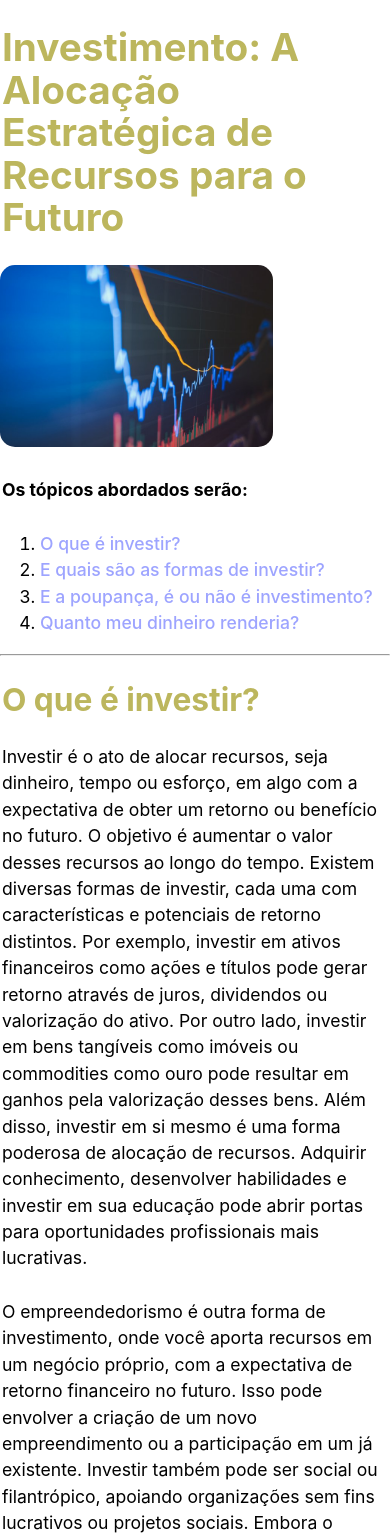
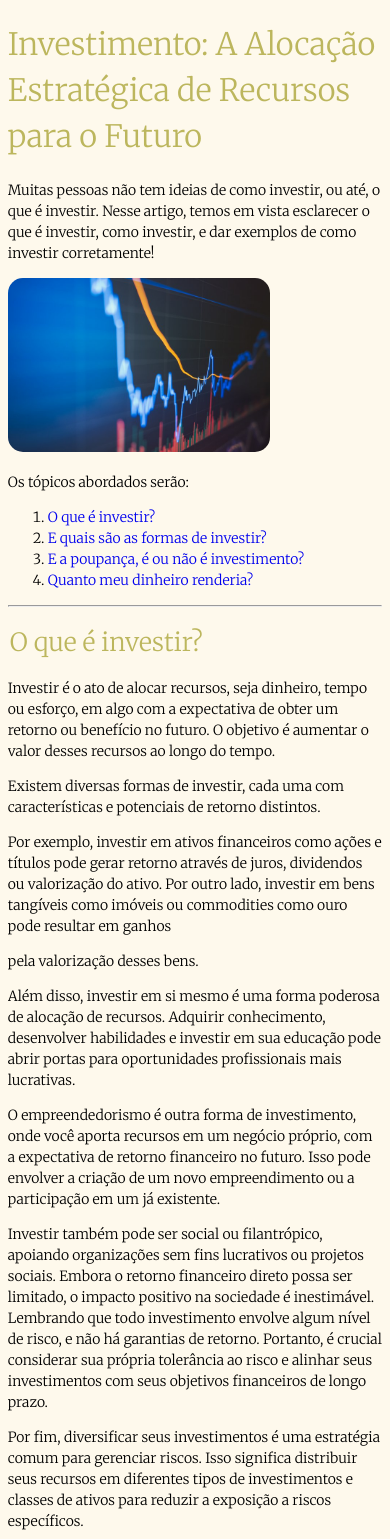
Before and after one commit to Guztaver/aprendendoAInvenstir, a Vue app: page / in a window 390 px wide. Shown: the top 1539 px of the page. Built offline with nearby package versions, Linux system fonts and the light colour scheme.

Commit message:
style: adding a consistend desgin, html: making more semantic

```diff
--- a/index.html
+++ b/index.html
@@ -1,9 +1,11 @@
 <!doctype html>
-<html lang="en">
+<html lang="pt">
   <head>
     <meta charset="UTF-8" />
     <link rel="icon" type="image/svg+xml" href="/logo.png" />
-    <meta name="viewport" content="width=device-width, initial-scale=1.0" />
+    <meta name="viewport" content="width=device-width, initial-scale=1" />
+    <meta name="description" content="Um artigo para ensinar as pessoas de como investir corretamente, alguns calculos para exemplificar" />
+    <meta name="author" content="Gustavo Muniz, Kalila Reis, Pablo Estevão Barreto e Davi Wávila">
     <title>Aprendendo a como investir</title>
   </head>
   <body>
--- a/src/App.vue
+++ b/src/App.vue
@@ -7,34 +7,55 @@ import AboutUs from './components/AboutUs.vue'
 </script>
 
 <template>
+  <header>
     <h1>Investimento: A Alocação Estratégica de Recursos para o Futuro</h1>
+    <p>Muitas pessoas não tem ideias de como investir, ou até, o que é investir. Nesse artigo, temos em vista esclarecer o
+      que é investir, como investir, e dar exemplos de como investir corretamente!</p>
+  </header>
 
+  <main>
     <img src="./assets/fluxo-de-caixa-de-investimentos.jpg" alt="Foto de um gráfico ilustrativo" />
 
     <label for="navigator">
       <p><b>Os tópicos abordados serão:</b></p>
     </label>
 
+    <section>
       <ol id="navigator">
         <li><a href="#invest">O que é investir?</a></li>
         <li><a href="#risks">E quais são as formas de investir?</a></li>
         <li><a href="#savings">E a poupança, é ou não é investimento?</a></li>
         <li><a href="#investing">Quanto meu dinheiro renderia?</a></li>
       </ol>
+    </section>
 
     <hr>
 
+    <article>
       <WhatIs />
+    </article>
 
+    <article>
       <Risks />
+    </article>
 
+    <article>
       <Savings />
+    </article>
 
+    <article>
       <Investing />
+    </article>
 
     <hr>
 
+  </main>
+
+  <footer>
+    <section>
       <AboutUs />
+    </section>
+  </footer>
 </template>
 
 <style></style>
--- a/src/components/AboutUs.vue
+++ b/src/components/AboutUs.vue
@@ -6,7 +6,6 @@
   <p>Nosso grupo é composto por:</p>
 
   <ol>
-    <ul>Ana Clara de Jesus</ul>
     <ul>Davi Wávila</ul>
     <ul>Gustavo Muniz</ul>
     <ul>Kalila Reis</ul>
--- a/src/components/Savings.vue
+++ b/src/components/Savings.vue
@@ -7,31 +7,46 @@
     <br />
     <p>A poupança é frequentemente considerada uma forma de investimento, mas, apesar delar jerar 0,5% ao mês + TR, é
       importante notar que ela possui algumas características distintas em comparação com outros tipos de investimentos.
+    <p>
       A principal diferença reside no retorno financeiro que a poupança oferece. Ela é considerada uma opção de
       investimento de baixo risco, mas também proporciona um retorno relativamente baixo em termos de juros.
-
+    </p>
+    <p>
       Nos últimos anos, em muitos lugares do mundo, as taxas de juros para contas de poupança têm sido bastante baixas, o
       que significa que o crescimento do dinheiro investido é limitado.
+    <p>
       Por outro lado, outros tipos de investimentos, como ações, títulos, fundos mútuos, imóveis e até mesmo algumas
       formas de empreendedorismo, podem oferecer potencial de retorno muito mais elevado, mas geralmente vêm acompanhados
       de um nível de risco maior.
+    </p>
+    <p>
 
       Isso significa que há a possibilidade de ganhar mais dinheiro, mas também a possibilidade de perder parte ou a
       totalidade do investimento.
+    <p>
       Além disso, a poupança é altamente líquida, o que significa que você pode acessar o seu dinheiro a qualquer momento
       sem enfrentar penalidades significativas.
+    </p>
+    </p>
+    </p>
     </p>
     <p>
       Outros tipos de investimentos, como títulos ou imóveis, podem ser menos líquidos e requerem um período de tempo mais
       longo para maturação ou venda.
+    </p>
+    <p>
       Em resumo, a poupança pode ser considerada um tipo de investimento, mas é uma opção de baixo risco e baixo retorno.
       Outros tipos de investimentos oferecem um espectro mais amplo de oportunidades e riscos, e a escolha dependerá dos
       objetivos e tolerância ao risco de cada pessoa.
+    </p>
 
+    <p>
       Portanto, enquanto a poupança é uma forma válida de guardar dinheiro, para quem busca aumentar significativamente
       sua riqueza ao longo do tempo, muitas vezes é necessário considerar outras opções de investimento.
+    <p>
       A poupança é frequentemente considerada uma forma de investimento, mas é importante notar que ela possui algumas
       características distintas em comparação com outros tipos de investimentos.
+    </p>
     </p>
     <br />
   </div>
--- a/src/components/WhatIs.vue
+++ b/src/components/WhatIs.vue
@@ -4,24 +4,36 @@
   <div id="text_content">
     <p>Investir é o ato de alocar recursos, seja dinheiro, tempo ou esforço, em algo com a expectativa de obter um retorno
       ou benefício no futuro. O objetivo é aumentar o valor desses recursos ao longo do tempo.
-      Existem diversas formas de investir, cada uma com características e potenciais de retorno distintos. Por exemplo,
+    <p>
+      Existem diversas formas de investir, cada uma com características e potenciais de retorno distintos.
+    <p>
+      Por exemplo,
       investir em ativos financeiros como ações e títulos pode gerar retorno através de juros, dividendos ou valorização
       do ativo. Por outro lado, investir em bens tangíveis como imóveis ou commodities como ouro pode resultar em ganhos
-      pela valorização desses bens.
+    </p>
+    pela valorização desses bens.
+    </p>
+    <p>
       Além disso, investir em si mesmo é uma forma poderosa de alocação de recursos. Adquirir conhecimento, desenvolver
       habilidades e investir em sua educação pode abrir portas para oportunidades profissionais mais lucrativas.
+    </p>
     </p>
     <p>
       O empreendedorismo é outra forma de investimento, onde você aporta recursos em um negócio próprio, com a expectativa
       de retorno financeiro no futuro. Isso pode envolver a criação de um novo empreendimento ou a participação em um já
-      existente. Investir também pode ser social ou filantrópico, apoiando organizações sem fins lucrativos ou projetos
+      existente.
+    <p>
+      Investir também pode ser social ou filantrópico, apoiando organizações sem fins lucrativos ou projetos
       sociais. Embora o retorno financeiro direto possa ser limitado, o impacto positivo na sociedade é inestimável.
       Lembrando que todo investimento envolve algum nível de risco, e não há garantias de retorno. Portanto, é crucial
       considerar sua própria tolerância ao risco e alinhar seus investimentos com seus objetivos financeiros de longo
       prazo.
+    </p>
+    <p>
       Por fim, diversificar seus investimentos é uma estratégia comum para gerenciar riscos. Isso significa distribuir
       seus recursos em diferentes tipos de investimentos e classes de ativos para reduzir a exposição a riscos
       específicos.
+    </p>
     </p>
     <p>
       Em resumo, investir é uma estratégia essencial para construir riqueza e alcançar metas financeiras. Ao entender as
--- a/src/style.css
+++ b/src/style.css
@@ -1,30 +1,43 @@
+@import url('https://fonts.googleapis.com/css2?family=Merriweather:wght@300&display=swap');
+
 :root {
-  margin-left: 1.3%;
-  margin-right: 50%;
-  padding-left: auto;
-  padding-right: auto;
+  display: flex;
 
-  accent-color: 0deg, rgba(16,16,16,1) 0%, rgba(100,108,255,1) 100%;
-  font-family: Inter, system-ui, Avenir, Helvetica, Arial, sans-serif;
+  padding-left: 20%;
+  padding-right: 20%;
+  justify-content: center;
+
+  font-family: 'Merriweather', system-ui, Avenir, Helvetica, Arial, sans-serif;
   line-height: 1.5;
   font-weight: 400;
   font-size: 1.1em;
 
-  background: var(--color-white,#fff);
+  background: rgb(254, 249, 236);
   color: rgb(0, 0, 0);
 
   font-synthesis: none;
   text-rendering: optimizeLegibility;
 
+  max-width: 100%;
+  overflow-x: hidden;
+
   -webkit-font-smoothing: antialiased;
   -moz-osx-font-smoothing: grayscale;
   -webkit-text-size-adjust: 100%;
-  -webkit-text-fill-coeor: rgba(255, 255, 255, 0);
+}
+
+@media only screen and (max-width: 844px) {
+  :root{
+    padding-left: 2%;
+    padding-right: 2%;
+    font-size: 14px;
+    justify-content: flex-start;
+  }
 }
 
 @media (prefers-color-scheme: dark) {
   :root {
-    background: linear-gradient(0deg, rgba(16,16,16,1) 0%, rgba(100,108,255,1) 100%);
+    background: rgb(4, 24, 77);
     color: rgba(255, 255, 255);
   }
   html:hover {
@@ -35,28 +48,13 @@
   }
 }
 
-@media only screen and (max-width:920px) {
-  :root {
-    margin-left: 0px;
-    margin: 0px;
-  }
-
-  img {
-    width: 70%;
-    align-items: center;
-    text-align: center;
-  }
-}
-
 a {
   font-weight: 500;
-  color: #9DA4FF;
   text-decoration: inherit;
 }
 
 body {
   margin: 0;
-  display: flex;
   place-items: center;
   min-width: 320px;
   min-height: 100vh;
@@ -65,7 +63,6 @@ body {
 img {
   border-radius: 15px;
   margin-right: auto;
-  margin-bottom: 6%;
   width: 70%;
 }
 
@@ -76,10 +73,7 @@ body {
 
 h1, h2 {
   color: #bcb65d;
-  top: 1%;
-  padding-left: 0.5%;
   font-size: 2.2em;
-  line-height: 1.1;
 }
 
 h3 {
@@ -117,22 +111,14 @@ button {
 }
 
 
-p {
-  margin: 0 var(--margin-x,0) 1.54em;
-  padding-left: 0.5%;
-}
-
 label, input {
-  margin-left: 1%;
   transition: all 0.5s ease;
 }
 
 
 input {
   font-size: 1rem;
-  border-width: calc(var(--border-width) * 1px);
   border-style: solid;
-  border-color: var(--accent);
   text-align: center;
   border-radius: 8px;
 }
```
Lines whose indentation alone changed are shown as unchanged.
